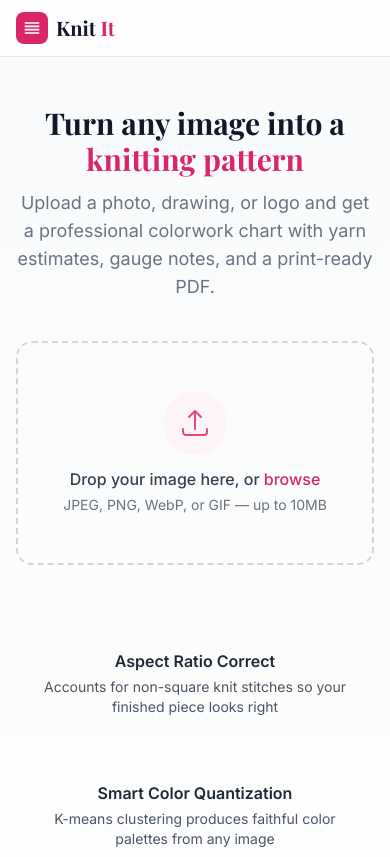
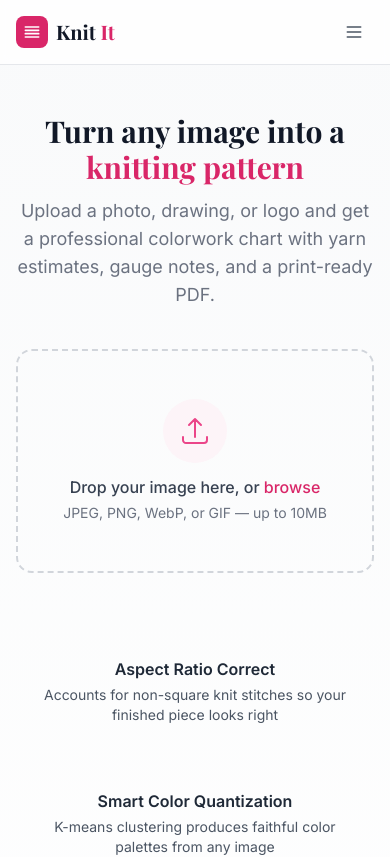
Before and after one commit to christopherpnewell/stitchcraft, a React (Vite) app in the folder client/: page / in a window 390 px wide. Shown: the top 857 px of the page. Built offline with nearby package versions, Linux system fonts and the light colour scheme.

Commit message:
fix: add mobile hamburger menu with dropdown nav (BUG-01)

```diff
--- a/client/src/App.jsx
+++ b/client/src/App.jsx
@@ -1,4 +1,4 @@
-import { lazy, Suspense, useEffect, useRef } from 'react';
+import { lazy, Suspense, useEffect, useRef, useState, useCallback } from 'react';
 import { Routes, Route, Link, useLocation } from 'react-router-dom';
 import { usePattern } from './hooks/usePattern.js';
 import ImageUpload from './components/ImageUpload.jsx';
@@ -31,25 +31,7 @@ export default function App() {
       </a>
 
       {/* Header */}
-      <header className="border-b border-gray-200 bg-white/80 backdrop-blur-sm sticky top-0 z-10">
-        <div className="max-w-6xl mx-auto px-4 sm:px-6 py-3 flex items-center justify-between">
-          <Link to="/" className="flex items-center gap-2">
-            <div className="w-8 h-8 rounded-lg bg-brand-600 flex items-center justify-center">
-              <svg className="w-5 h-5 text-white" viewBox="0 0 24 24" fill="none" stroke="currentColor" strokeWidth="2" aria-hidden="true">
-                <path strokeLinecap="round" strokeLinejoin="round" d="M4 6h16M4 10h16M4 14h16M4 18h16" />
-              </svg>
-            </div>
-            <span className="text-xl font-display font-bold text-gray-900">
-              Knit<span className="text-brand-600"> It</span>
-            </span>
-          </Link>
-          <nav aria-label="Main navigation" className="hidden sm:flex items-center gap-4 text-sm">
-            <Link to="/how-it-works" className="text-gray-500 hover:text-gray-700 transition-colors rounded focus:outline-none focus:ring-2 focus:ring-brand-500 focus:ring-offset-2">How It Works</Link>
-            <Link to="/faq" className="text-gray-500 hover:text-gray-700 transition-colors rounded focus:outline-none focus:ring-2 focus:ring-brand-500 focus:ring-offset-2">FAQ</Link>
-            <Link to="/about" className="text-gray-500 hover:text-gray-700 transition-colors rounded focus:outline-none focus:ring-2 focus:ring-brand-500 focus:ring-offset-2">About</Link>
-          </nav>
-        </div>
-      </header>
+      <Header />
 
       {/* Top ad banner */}
       {isHome && (
@@ -81,6 +63,69 @@ export default function App() {
         <p>We collect anonymous usage statistics to improve Knit It. No images or personal information are stored.</p>
       </footer>
     </div>
+  );
+}
+
+function Header() {
+  const [menuOpen, setMenuOpen] = useState(false);
+  const menuRef = useRef(null);
+
+  // Close on outside click
+  useEffect(() => {
+    if (!menuOpen) return;
+    const handler = (e) => {
+      if (menuRef.current && !menuRef.current.contains(e.target)) {
+        setMenuOpen(false);
+      }
+    };
+    document.addEventListener('pointerdown', handler);
+    return () => document.removeEventListener('pointerdown', handler);
+  }, [menuOpen]);
+
+  const closeMenu = useCallback(() => setMenuOpen(false), []);
+
+  return (
+    <header className="border-b border-gray-200 bg-white/80 backdrop-blur-sm sticky top-0 z-10">
+      <div className="max-w-6xl mx-auto px-4 sm:px-6 py-3 flex items-center justify-between">
+        <Link to="/" className="flex items-center gap-2">
+          <div className="w-8 h-8 rounded-lg bg-brand-600 flex items-center justify-center">
+            <svg className="w-5 h-5 text-white" viewBox="0 0 24 24" fill="none" stroke="currentColor" strokeWidth="2" aria-hidden="true">
+              <path strokeLinecap="round" strokeLinejoin="round" d="M4 6h16M4 10h16M4 14h16M4 18h16" />
+            </svg>
+          </div>
+          <span className="text-xl font-display font-bold text-gray-900">
+            Knit<span className="text-brand-600"> It</span>
+          </span>
+        </Link>
+        <nav aria-label="Main navigation" className="hidden sm:flex items-center gap-4 text-sm">
+          <Link to="/how-it-works" className="text-gray-500 hover:text-gray-700 transition-colors rounded focus:outline-none focus:ring-2 focus:ring-brand-500 focus:ring-offset-2">How It Works</Link>
+          <Link to="/faq" className="text-gray-500 hover:text-gray-700 transition-colors rounded focus:outline-none focus:ring-2 focus:ring-brand-500 focus:ring-offset-2">FAQ</Link>
+          <Link to="/about" className="text-gray-500 hover:text-gray-700 transition-colors rounded focus:outline-none focus:ring-2 focus:ring-brand-500 focus:ring-offset-2">About</Link>
+        </nav>
+        {/* Mobile menu button */}
+        <button
+          onClick={() => setMenuOpen(o => !o)}
+          aria-expanded={menuOpen}
+          aria-label="Toggle navigation menu"
+          className="sm:hidden w-10 h-10 flex items-center justify-center rounded-lg hover:bg-gray-100 transition-colors focus:outline-none focus:ring-2 focus:ring-brand-500 focus:ring-offset-1"
+        >
+          <svg className="w-5 h-5 text-gray-600" viewBox="0 0 24 24" fill="none" stroke="currentColor" strokeWidth="2" aria-hidden="true">
+            {menuOpen
+              ? <path strokeLinecap="round" strokeLinejoin="round" d="M6 18L18 6M6 6l12 12" />
+              : <path strokeLinecap="round" strokeLinejoin="round" d="M4 6h16M4 12h16M4 18h16" />
+            }
+          </svg>
+        </button>
+      </div>
+      {/* Mobile dropdown */}
+      {menuOpen && (
+        <nav ref={menuRef} aria-label="Mobile navigation" className="sm:hidden border-t border-gray-100 bg-white px-4 py-2 space-y-1">
+          <Link to="/how-it-works" onClick={closeMenu} className="block py-2 text-sm text-gray-600 hover:text-gray-900 rounded focus:outline-none focus:ring-2 focus:ring-brand-500">How It Works</Link>
+          <Link to="/faq" onClick={closeMenu} className="block py-2 text-sm text-gray-600 hover:text-gray-900 rounded focus:outline-none focus:ring-2 focus:ring-brand-500">FAQ</Link>
+          <Link to="/about" onClick={closeMenu} className="block py-2 text-sm text-gray-600 hover:text-gray-900 rounded focus:outline-none focus:ring-2 focus:ring-brand-500">About</Link>
+        </nav>
+      )}
+    </header>
   );
 }
 
```
